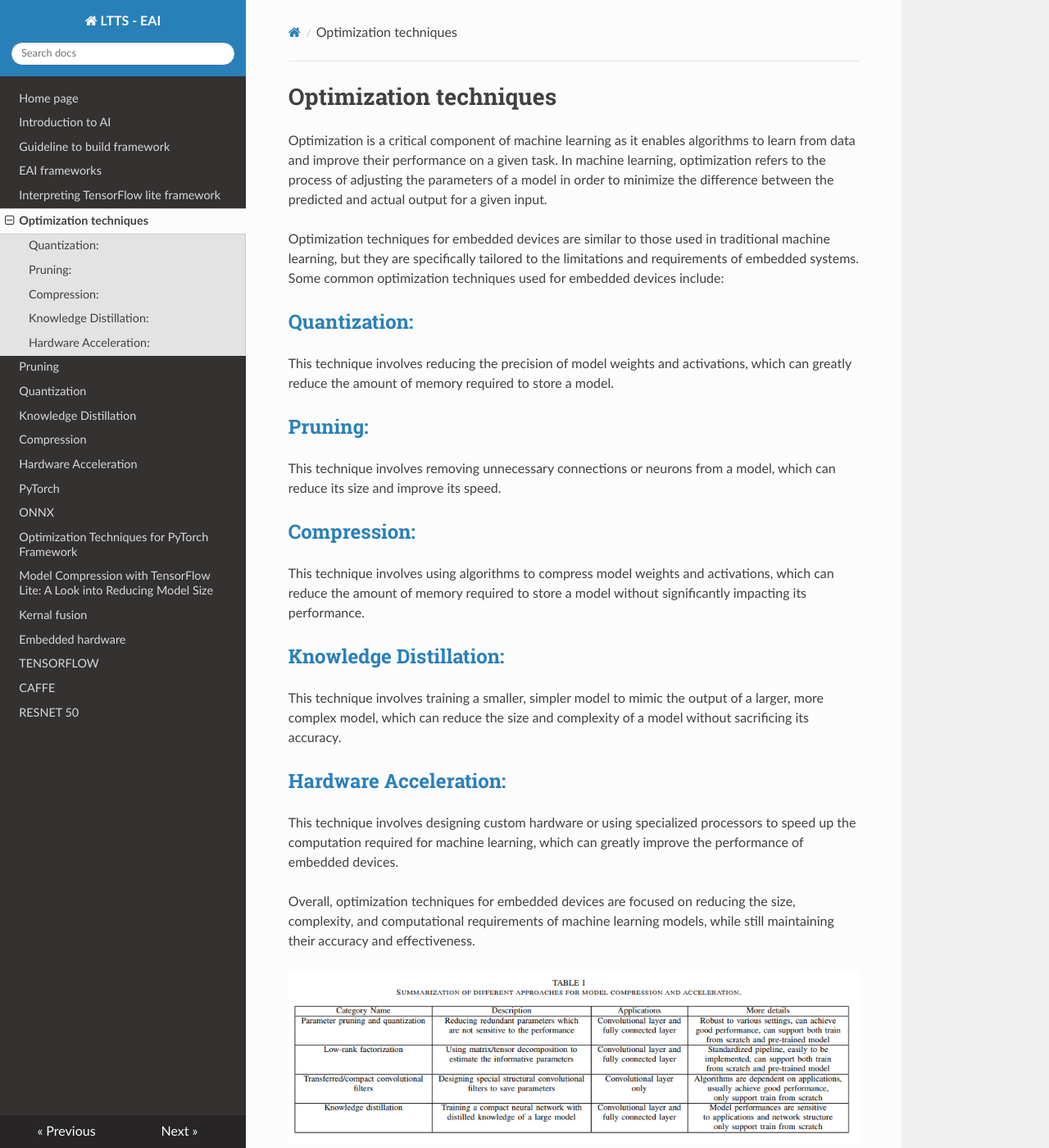
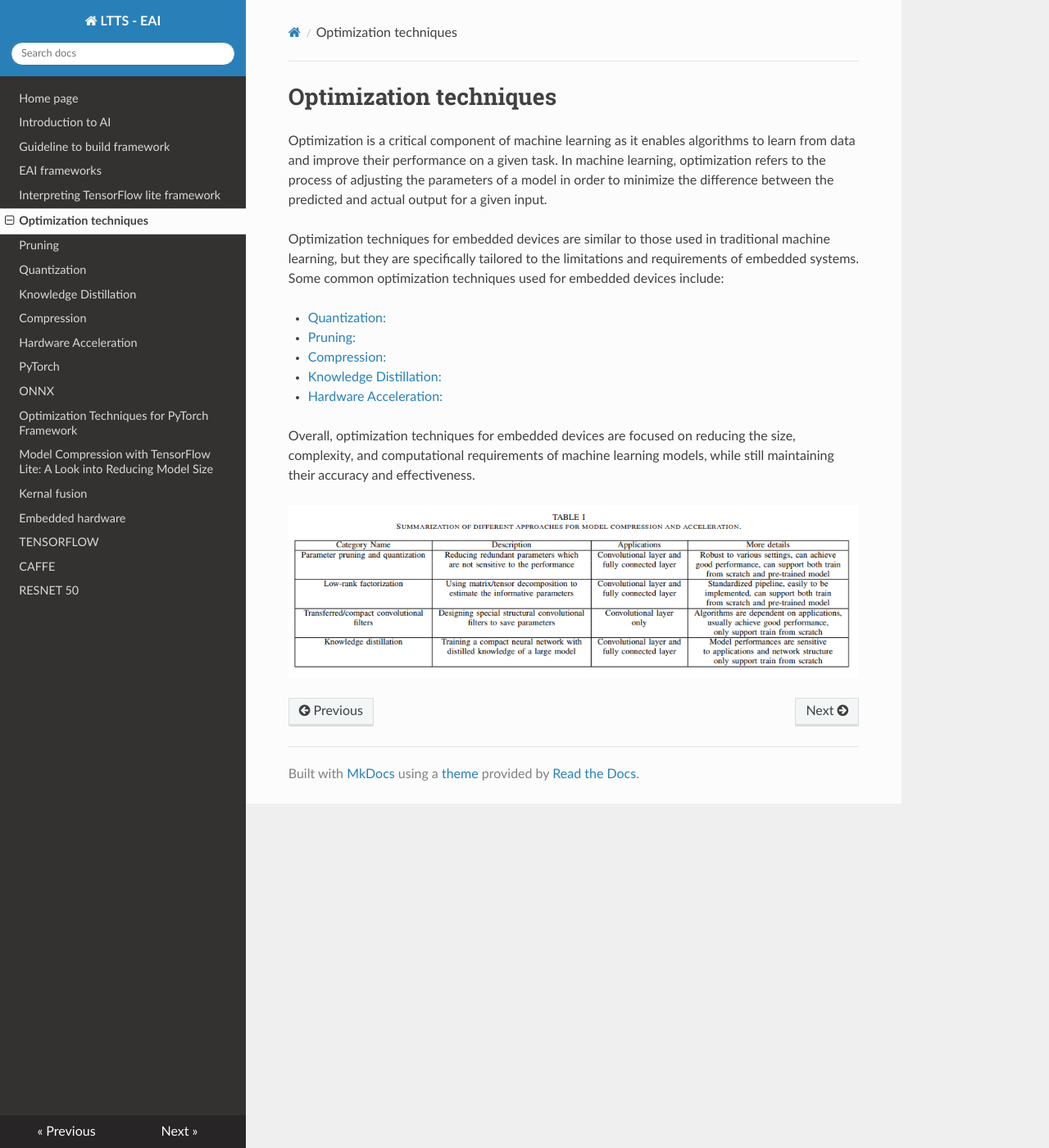
Before and after one commit to ltts-eai/ltts-project, an MkDocs documentation site: the page built from docs/page05.md, in a window 1280 px wide and 1400 px high. Shown: the whole window at 82% size. Built offline with MkDocs 1.6.1, drawn with Linux system fonts in a browser that asks for light colours; nearby versions of some CDN libraries.

Commit message:
remove descr

```diff
--- a/docs/page05.md
+++ b/docs/page05.md
@@ -4,25 +4,23 @@ Optimization is a critical component of machine learning as it enables algorithm
 
 Optimization techniques for embedded devices are similar to those used in traditional machine learning, but they are specifically tailored to the limitations and requirements of embedded systems. Some common optimization techniques used for embedded devices include:
 
-## [Quantization:](page07.md)
+- [Quantization:](page07.md)
 
-This technique involves reducing the precision of model weights and activations, which can greatly reduce the amount of memory required to store a model.
 
-## [Pruning:](page06.md)
 
-This technique involves removing unnecessary connections or neurons from a model, which can reduce its size and improve its speed.
+- [Pruning:](page06.md)
 
-## [Compression:](page09.md)
 
-This technique involves using algorithms to compress model weights and activations, which can reduce the amount of memory required to store a model without significantly impacting its performance.
 
-## [Knowledge Distillation:](page08.md)
+- [Compression:](page09.md)
 
-This technique involves training a smaller, simpler model to mimic the output of a larger, more complex model, which can reduce the size and complexity of a model without sacrificing its accuracy.
 
-## [Hardware Acceleration:](page10.md)
+- [Knowledge Distillation:](page08.md)
 
-This technique involves designing custom hardware or using specialized processors to speed up the computation required for machine learning, which can greatly improve the performance of embedded devices.
+
+
+- [Hardware Acceleration:](page10.md)
+
 
 Overall, optimization techniques for embedded devices are focused on reducing the size, complexity, and computational requirements of machine learning models, while still maintaining their accuracy and effectiveness.
 
```
